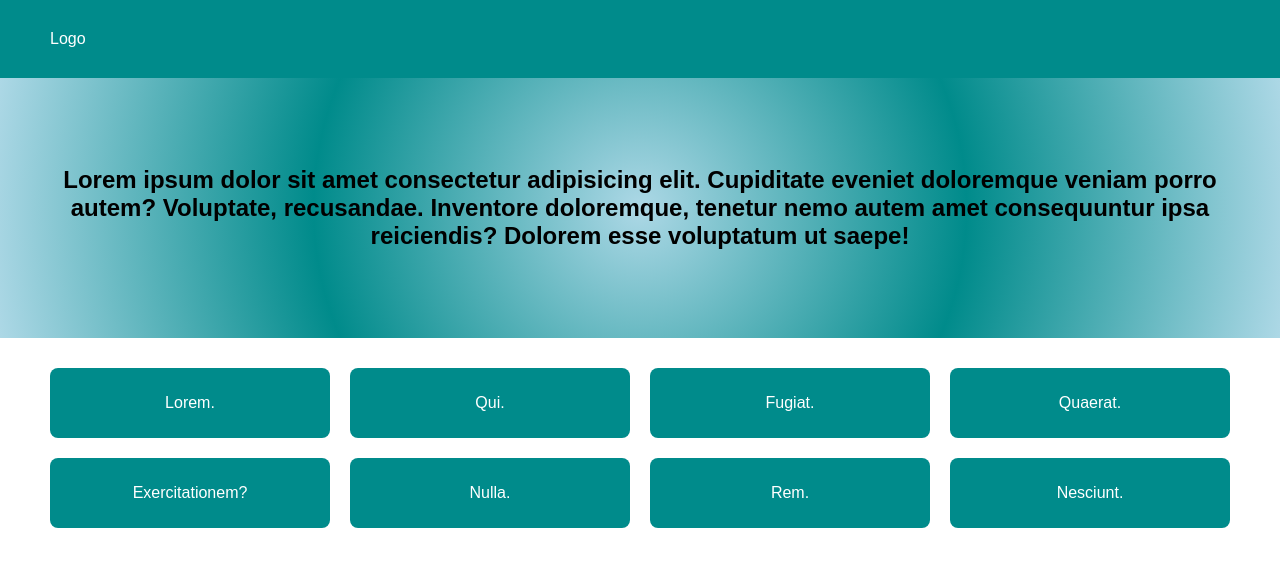
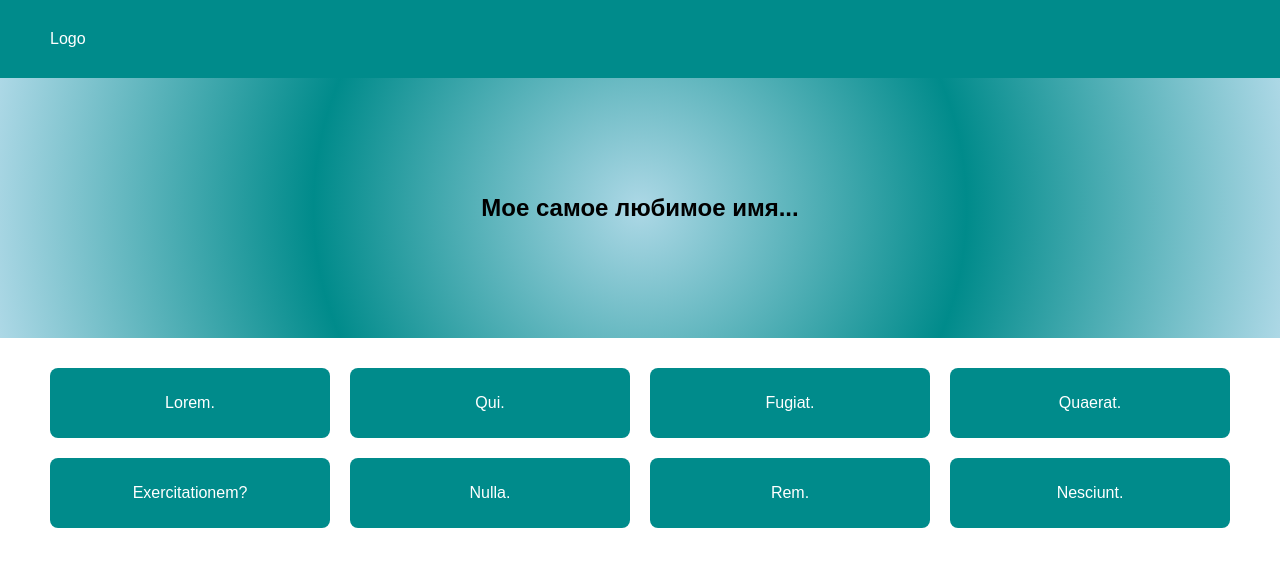
Before and after one commit to timurItHub/repository1, a plain HTML site: page index.html in a window 1280 px wide. Drawn offline with Linux system fonts and the light colour scheme.

Commit message:
Что-то произошло...

```diff
--- a/index.html
+++ b/index.html
@@ -11,9 +11,7 @@
       <a href="">Logo</a>
     </header>
     <section class="top">
-        <h1>
-            Lorem ipsum dolor sit amet consectetur adipisicing elit. Cupiditate eveniet doloremque veniam porro autem? Voluptate, recusandae. Inventore doloremque, tenetur nemo autem amet consequuntur ipsa reiciendis? Dolorem esse voluptatum ut saepe!
-        </h1>
+        <h1>Мое самое любимое имя...</h1>
     </section>
         <section class="bottom">
             <div class="item">Lorem.</div>
```
